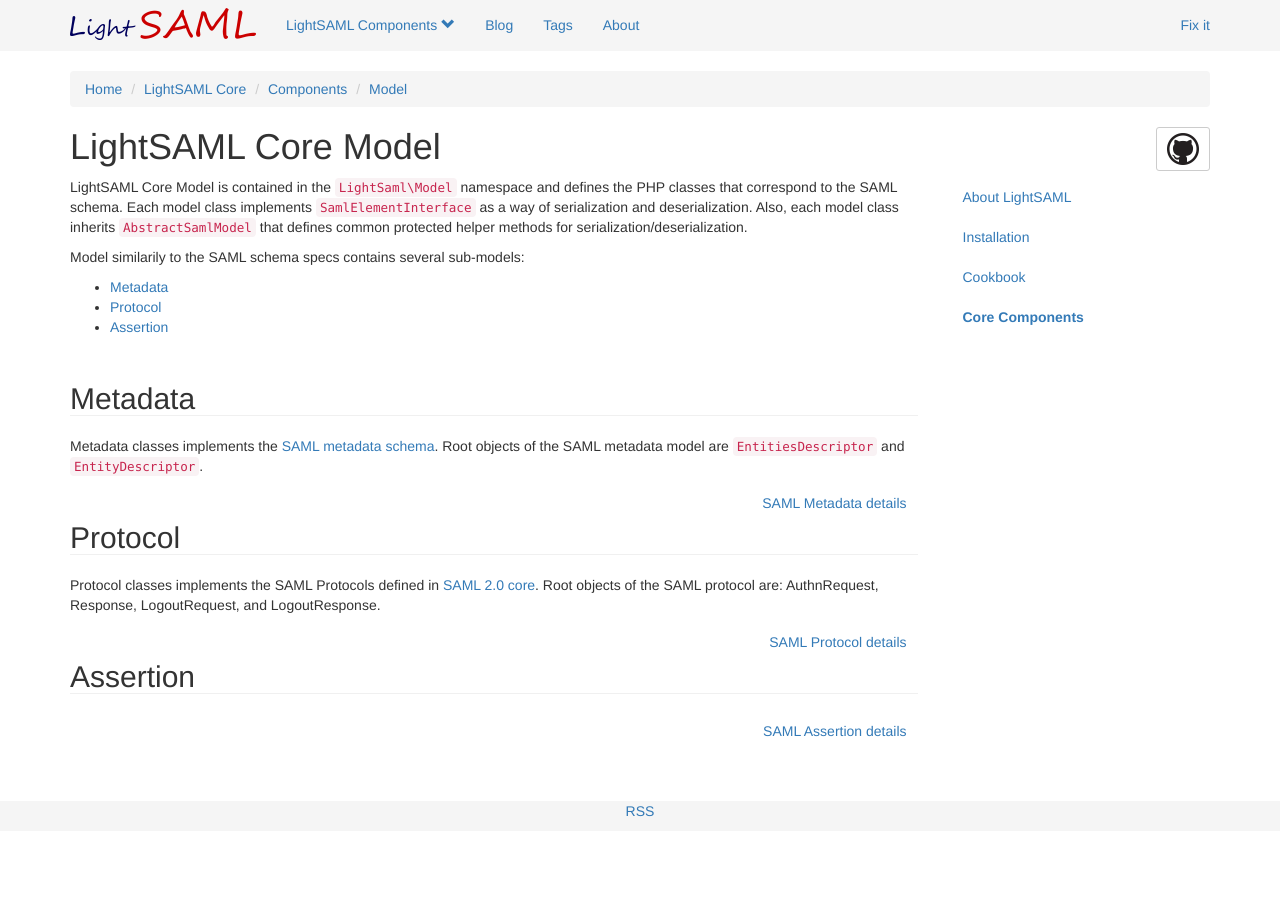
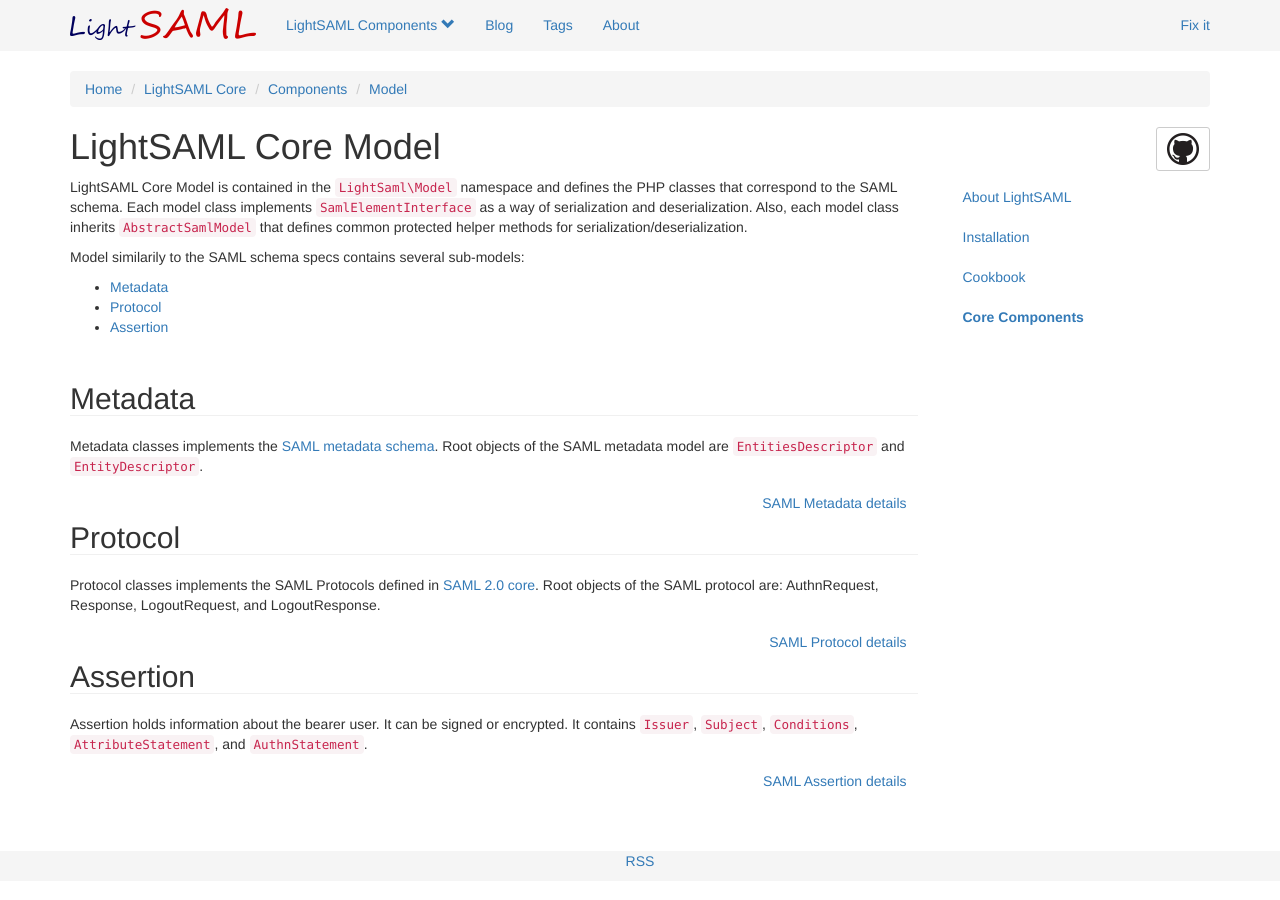
Before and after one commit to lightSAML/lightSAML.github.io, a Jekyll site: the page built from LightSAML-Core/Components/Model/index.md, in a window 1280 px wide. Built offline with Jekyll 4.4.1, drawn with Linux system fonts in a browser that asks for light colours; nearby versions of some CDN libraries.

Commit message:
LightSAML-Core/Components/Model/Assertion

```diff
--- a/LightSAML-Core/Components/Model/index.md
+++ b/LightSAML-Core/Components/Model/index.md
@@ -34,5 +34,7 @@
 
 ## Assertion
 
+Assertion holds information about the bearer user. It can be signed or encrypted. It contains ``Issuer``, ``Subject``, ``Conditions``,
+``AttributeStatement``, and ``AuthnStatement``.
 
 [SAML Assertion details](Assertion/){:class="more"}
```
